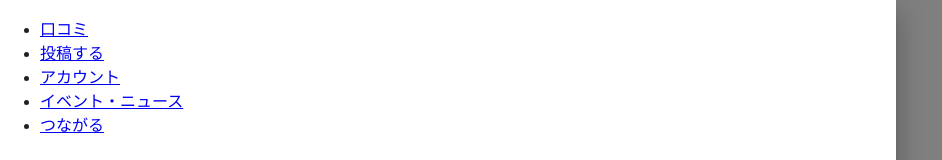
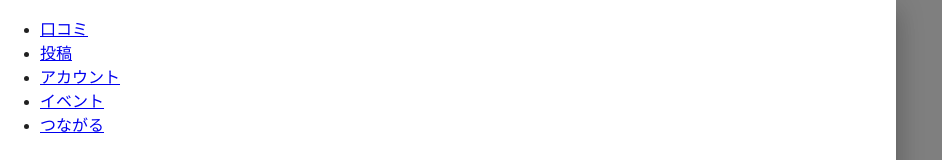
Before and after one commit to sintaro-katuta/GY_project, a Next.js app in the folder src/: page / in a window 1280 px wide. Both pictures are taken after a click on the picture 18 px from the left and 66 px from the top of the page. Shown: the top 160 px of the page, without its empty margins (0-942 px from the left). Built offline with nearby package versions, Linux system fonts and the light colour scheme.

Commit message:
勝田　修正

```diff
--- a/src/components/drawermenu.tsx
+++ b/src/components/drawermenu.tsx
@@ -7,19 +7,29 @@ export default function DrawerMenu(){
             <div>
                 <ul>
                     <li>
-                        <a href="/coment.tsx">口コミ</a>
+                        <Link href={"/comment"}>
+                            口コミ
+                        </Link>
                     </li>
                     <li>
-                        <a href="/post.tsx">投稿する</a>
+                        <Link href={"/post"}>
+                            投稿
+                        </Link>
                     </li>
                     <li>
-                        <a href="/account.tsx">アカウント</a>
+                        <Link href={"/account"}>
+                            アカウント
+                        </Link>
                     </li>
                     <li>
-                        <a href="/event.tsx">イベント・ニュース</a>
+                        <Link href={"/event"}>
+                            イベント
+                        </Link>
                     </li>
                     <li>
-                        <a href="/connect.tsx">つながる</a>
+                        <Link href={"/connect"}>
+                            つながる
+                        </Link>
                     </li>
                 </ul>
             </div>
--- a/src/components/event.tsx
+++ /dev/null
@@ -1 +0,0 @@
-<a>a</a>
--- /dev/null
+++ b/src/pages/comment.tsx
@@ -0,0 +1,5 @@
+export default function comment(){
+    return(
+        <h1>クチコミ</h1>
+    )
+}
--- /dev/null
+++ b/src/pages/connect.tsx
@@ -0,0 +1,5 @@
+export default function comment(){
+    return(
+        <h1>クチコミ</h1>
+    )
+}
--- /dev/null
+++ b/src/pages/event.tsx
@@ -0,0 +1,5 @@
+export default function comment(){
+    return(
+        <h1>イベント</h1>
+    )
+}
--- /dev/null
+++ b/src/pages/post.tsx
@@ -0,0 +1,5 @@
+export default function comment(){
+    return(
+        <h1>投稿</h1>
+    )
+}
```
Also changed, not shown: src/components/account.tsx (deleted), src/components/coment.tsx (deleted), src/components/connect.tsx (deleted), src/components/post.tsx (deleted), src/pages/account.tsx (added).
